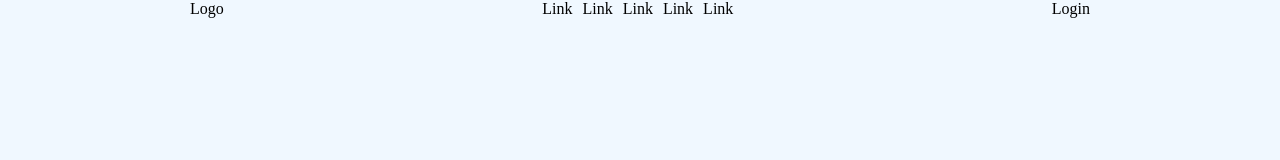
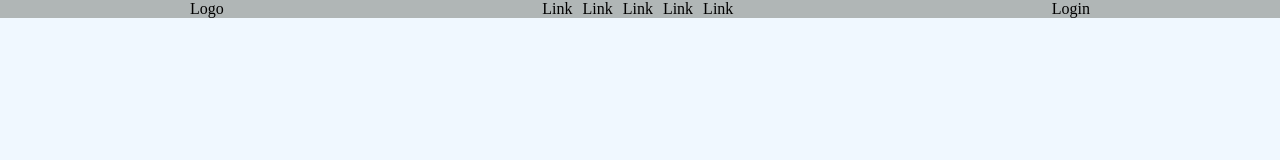
Before and after one commit to giovanni-arduini/htmlcss-struttura-discord, a plain HTML site: page index.html in a window 1280 px wide. Drawn offline with Linux system fonts and the light colour scheme.

Commit message:
ADD main-header style

```diff
--- a/css/style.css
+++ b/css/style.css
@@ -28,6 +28,11 @@ a {
 }
 
 /* HEADER */
+
+.main-header {
+  background-color: rgb(176, 182, 182);
+}
+
 .navbar {
   display: flex;
   justify-content: space-between;
--- a/index.html
+++ b/index.html
@@ -7,8 +7,8 @@
     <link rel="stylesheet" href="./css/style.css" />
   </head>
   <body>
-    <header class="main-header container">
-      <nav class="navbar">
+    <header class="main-header">
+      <nav class="navbar container">
         <a class="logo">Logo</a>
         <ul class="link">
           <li>Link</li>
```
